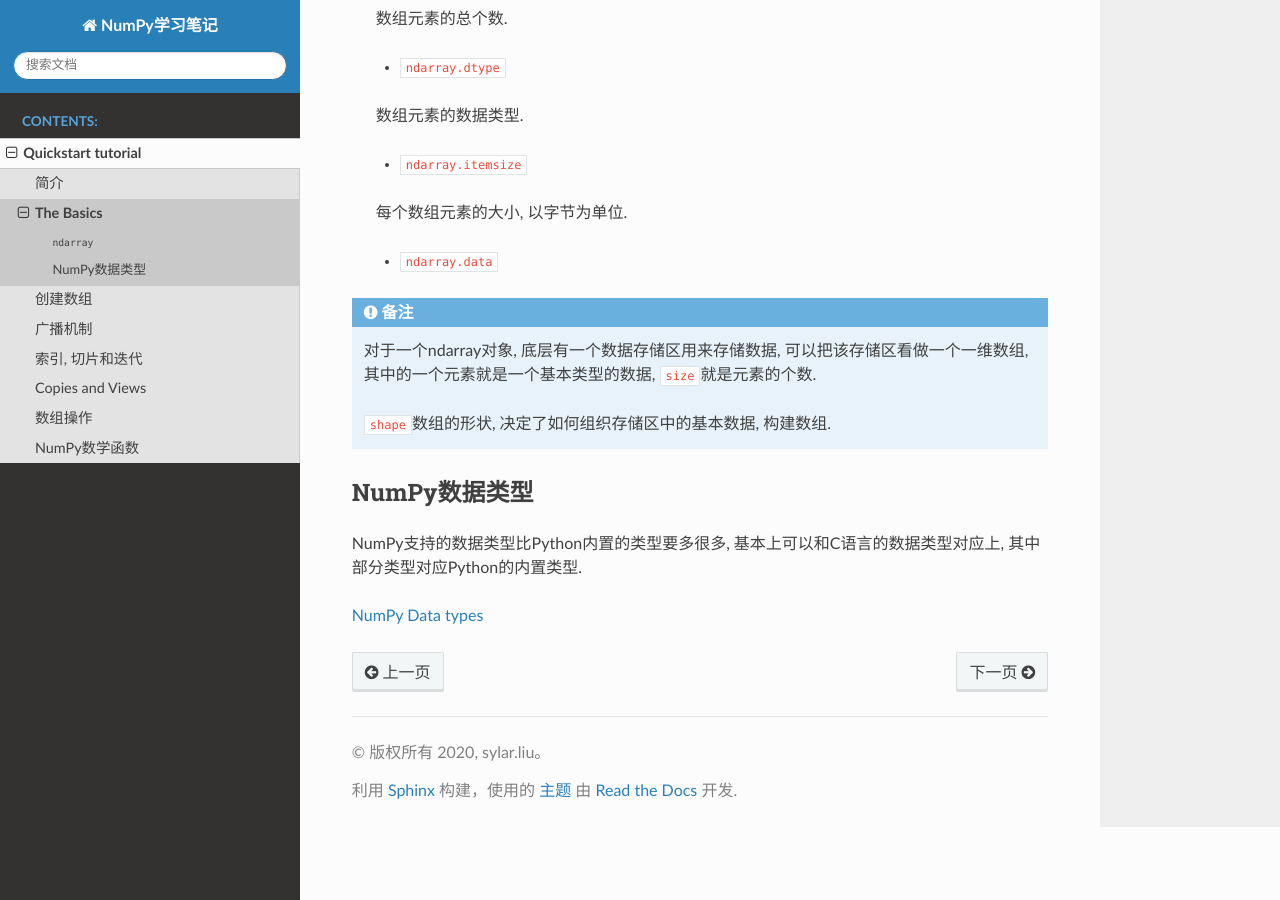
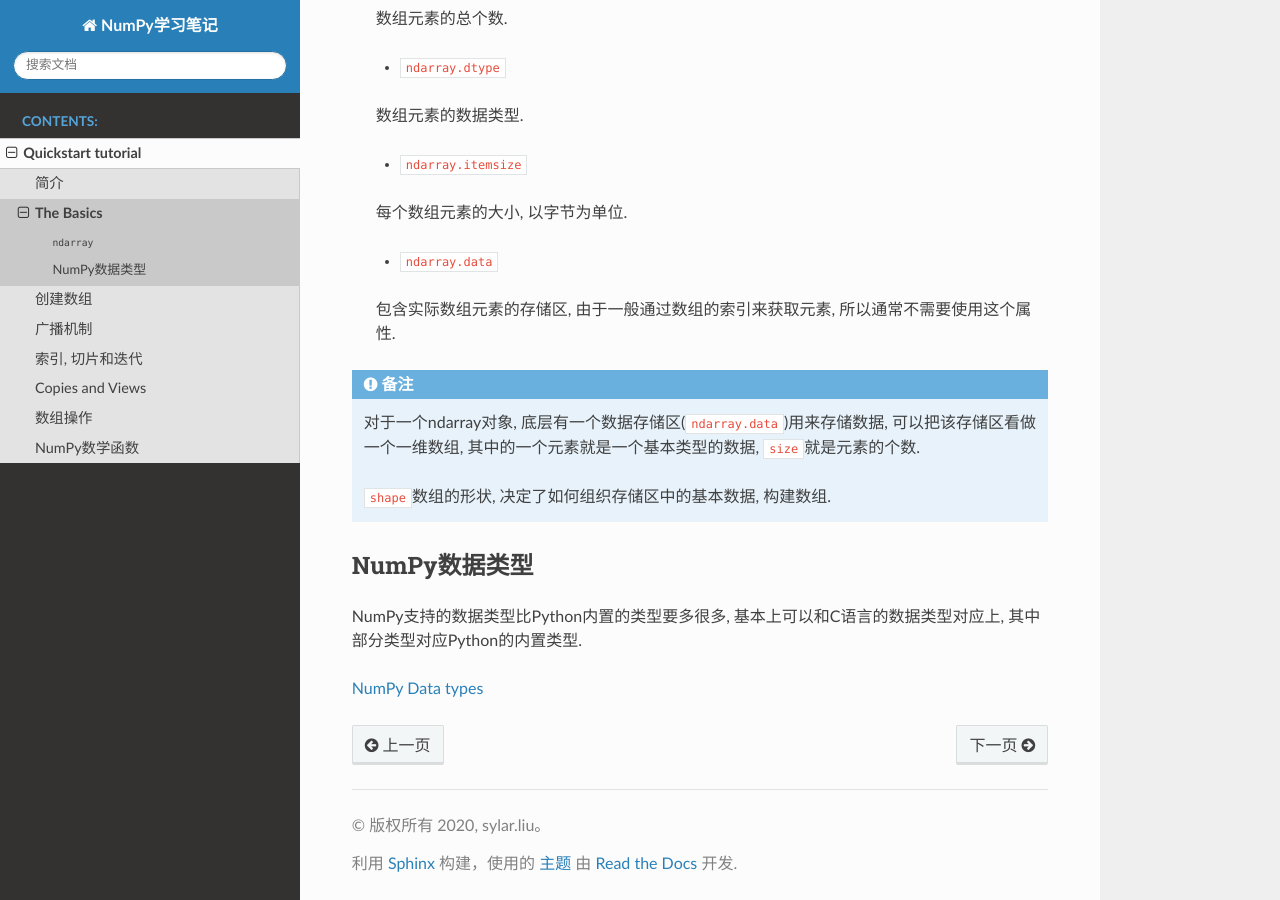
Before and after one commit to My-LearningNotes/NumPy, a Sphinx documentation site: the page built from source/tutorial/basics.rst, in a window 1280 px wide and 900 px high, scrolled down 910 px. Built offline with Sphinx 7.4.7 and the Read the Docs theme 2.0.0, drawn with Linux system fonts in a browser that asks for light colours.

Commit message:
更新关于NumPy的基本介绍

```diff
--- a/source/tutorial/basics.rst
+++ b/source/tutorial/basics.rst
@@ -50,9 +50,11 @@ Example:
 
     * ``ndarray.data``
 
+    包含实际数组元素的存储区, 由于一般通过数组的索引来获取元素, 所以通常不需要使用这个属性.
+
 .. note::
 
-    对于一个ndarray对象, 底层有一个数据存储区用来存储数据, 可以把该存储区看做一个一维数组, 其中的一个元素就是一个基本类型的数据, ``size``\ 就是元素的个数.
+    对于一个ndarray对象, 底层有一个数据存储区(``ndarray.data``)用来存储数据, 可以把该存储区看做一个一维数组, 其中的一个元素就是一个基本类型的数据, ``size``\ 就是元素的个数.
 
     ``shape``\ 数组的形状, 决定了如何组织存储区中的基本数据, 构建数组.
 
```
